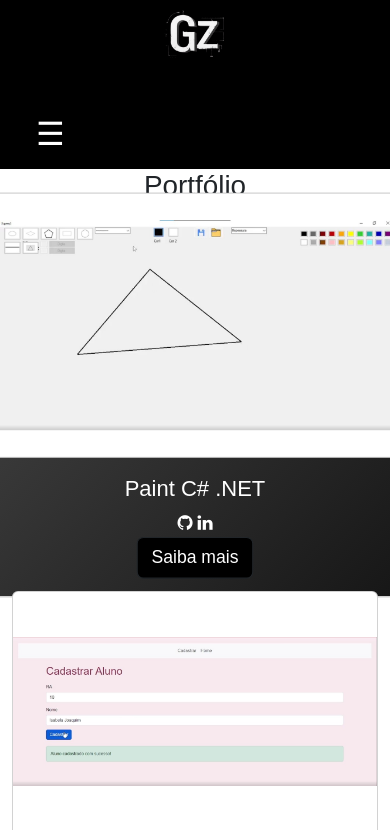
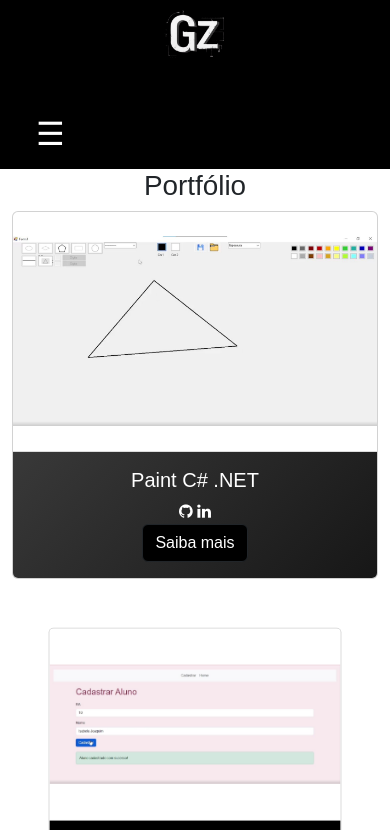
Before and after one commit to Gustavo-Zago/Portifolio, a plain HTML site: page templates/portfolio.html in a window 390 px wide. In both pictures the pointer is over the element 195 px from the left and 394 px from the top of the page. Shown: the top 830 px of the page. Drawn offline with nearby package versions, Linux system fonts and the light colour scheme.

Commit message:
feat: adaptação de tamanho para responsividade mobile

```diff
--- a/style/portfolio.css
+++ b/style/portfolio.css
@@ -69,3 +69,14 @@ div > div > div > a > i {
     background-position: 0% 50%;
   }
 }
+@media (max-width: 840px) {
+
+  .card:hover {
+  transform: scale(1.0);
+  background-color: white;
+  color: black;
+}
+  .card{
+  transform: scale(0.8);
+  }
+}
--- a/style/style.css
+++ b/style/style.css
@@ -179,6 +179,7 @@ body{
   .linha_direita {
     transform: translateX(1%);
   }
+
 }
 
 
```
